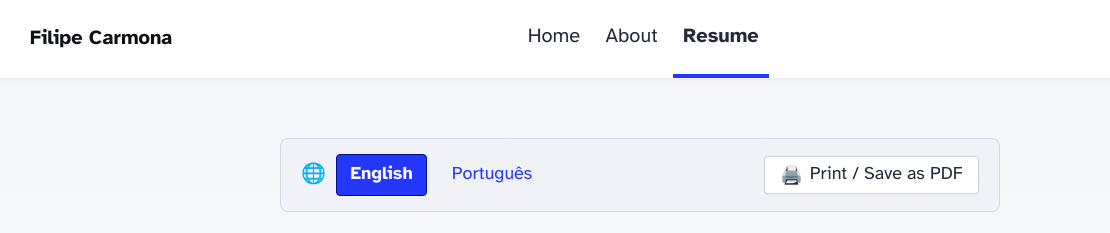
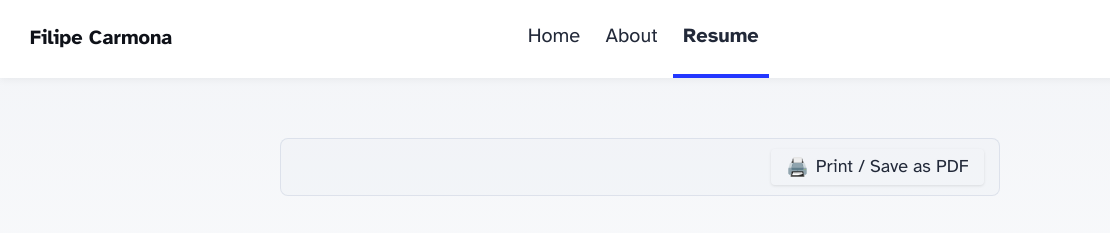
Before and after one commit to carmona/carmona-blog, an Astro site: page /resume in a window 1280 px wide. Shown: the top 233 px of the page, 0-1110 px from the left. Built offline with nearby package versions, Linux system fonts and the light colour scheme; Astro itself is replaced by a stand-in of ours.

Commit message:
refactor(resume): remove redundant in-page language switcher

```diff
--- a/src/components/ResumeView.astro
+++ b/src/components/ResumeView.astro
@@ -11,7 +11,6 @@ interface Props {
 
 const { data } = Astro.props;
 const currentLang = data.lang;
-const supportedLangs: SupportedLang[] = ['en', 'pt'];
 ---
 
 <!doctype html>
@@ -23,41 +22,14 @@ const supportedLangs: SupportedLang[] = ['en', 'pt'];
 		<link rel="alternate" hreflang="x-default" href="/resume" />
 	</head>
 	<body>
-		<Header />
+		<Header lang={currentLang} />
 		<main id="main-content">
-			<!-- Language Switcher & Page Controls -->
+			<!-- Page Actions -->
 			<div class="resume-controls">
-				<nav aria-label={data.ui.languageNavLabel} class="lang-nav">
-					<span class="lang-label" aria-hidden="true">🌐</span>
-					<span class="sr-only">{data.ui.languageNavLabel}:</span>
-					<ul class="lang-list">
-						{
-							supportedLangs.map((l) => {
-								const href = l === 'en' ? '/resume' : `/resume/${l}`;
-								const isActive = currentLang === l;
-								return (
-									<li>
-										<a
-											href={href}
-											lang={l}
-											hreflang={l}
-											aria-current={isActive ? 'page' : undefined}
-											class:list={['lang-link', { active: isActive }]}
-										>
-											{data.ui.languages[l]}
-										</a>
-									</li>
-								);
-							})
-						}
-					</ul>
-				</nav>
-				<div class="action-controls">
-					<button type="button" class="control-btn" onclick="window.print()">
-						<span aria-hidden="true">🖨️</span>
-						<span>{data.ui.printButton}</span>
-					</button>
-				</div>
+				<button type="button" class="control-btn" onclick="window.print()">
+					<span aria-hidden="true">🖨️</span>
+					<span>{data.ui.printButton}</span>
+				</button>
 			</div>
 
 			<!-- Resume Header & Contact -->
@@ -199,7 +171,7 @@ const supportedLangs: SupportedLang[] = ['en', 'pt'];
 				</ul>
 			</section>
 		</main>
-		<Footer />
+		<Footer lang={currentLang} />
 	</body>
 </html>
 
@@ -207,54 +179,14 @@ const supportedLangs: SupportedLang[] = ['en', 'pt'];
 	/* Standard Astro Layout & Resume Enhancements */
 	.resume-controls {
 		display: flex;
-		flex-wrap: wrap;
 		align-items: center;
-		justify-content: space-between;
+		justify-content: flex-end;
 		gap: 1em;
-		padding: 0.75em 1em;
+		padding: 0.5em 0.75em;
 		margin-bottom: 2em;
-		background: rgba(var(--gray-light), 30%);
-		border: 1px solid rgba(var(--gray), 20%);
+		background: rgba(var(--gray-light), 20%);
+		border: 1px solid rgba(var(--gray), 15%);
 		border-radius: 8px;
-	}
-
-	.lang-nav {
-		display: flex;
-		align-items: center;
-		gap: 0.5em;
-	}
-
-	.lang-list {
-		display: flex;
-		align-items: center;
-		gap: 0.5em;
-		list-style: none;
-		margin: 0;
-		padding: 0;
-	}
-
-	.lang-link {
-		display: inline-block;
-		min-height: 24px;
-		min-width: 24px;
-		padding: 0.25em 0.75em;
-		color: var(--accent);
-		text-decoration: none;
-		border-radius: 4px;
-		border: 1px solid transparent;
-		font-size: 0.9em;
-		font-weight: 500;
-	}
-
-	.lang-link:hover {
-		background-color: rgba(var(--gray-light), 60%);
-	}
-
-	.lang-link.active {
-		background-color: var(--accent);
-		color: #fff;
-		border-color: var(--accent-dark);
-		font-weight: 700;
 	}
 
 	.control-btn {
@@ -266,21 +198,20 @@ const supportedLangs: SupportedLang[] = ['en', 'pt'];
 		font-size: 0.9em;
 		font-family: inherit;
 		color: rgb(var(--gray-dark));
-		background: #fff;
-		border: 1px solid rgba(var(--gray), 30%);
+		background: var(--bg-surface);
+		border: 1px solid var(--border-color);
 		border-radius: 4px;
 		cursor: pointer;
-		box-shadow: 0 1px 3px rgba(var(--black), 5%);
+		box-shadow: 0 1px 3px rgba(0, 0, 0, 10%);
 		transition: background-color 0.15s ease, border-color 0.15s ease;
 	}
 
 	.control-btn:hover {
-		background-color: rgb(var(--gray-light));
-		border-color: rgba(var(--gray), 60%);
+		background-color: var(--bg-elevated);
+		border-color: var(--accent);
 	}
 
-	.control-btn:focus-visible,
-	.lang-link:focus-visible {
+	.control-btn:focus-visible {
 		outline: 2px solid var(--accent);
 		outline-offset: 2px;
 	}
```
